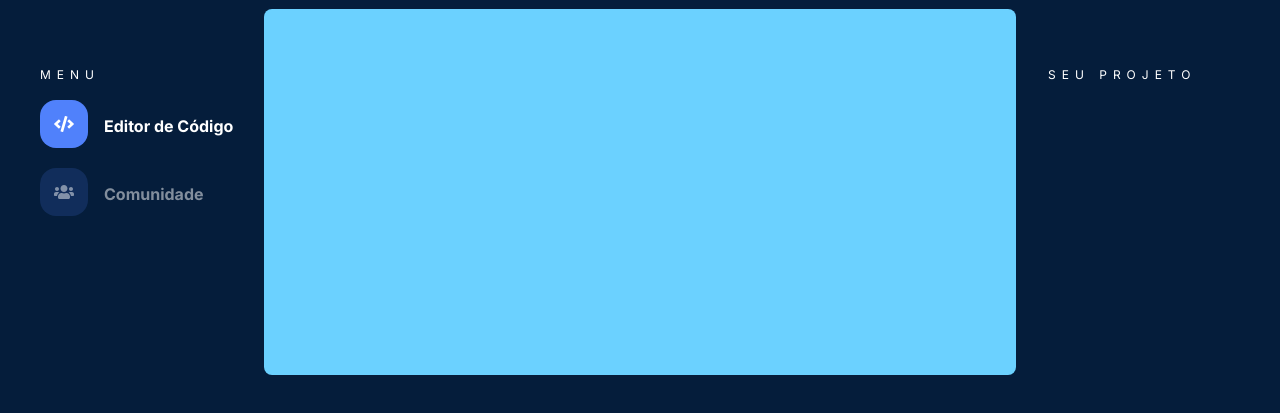
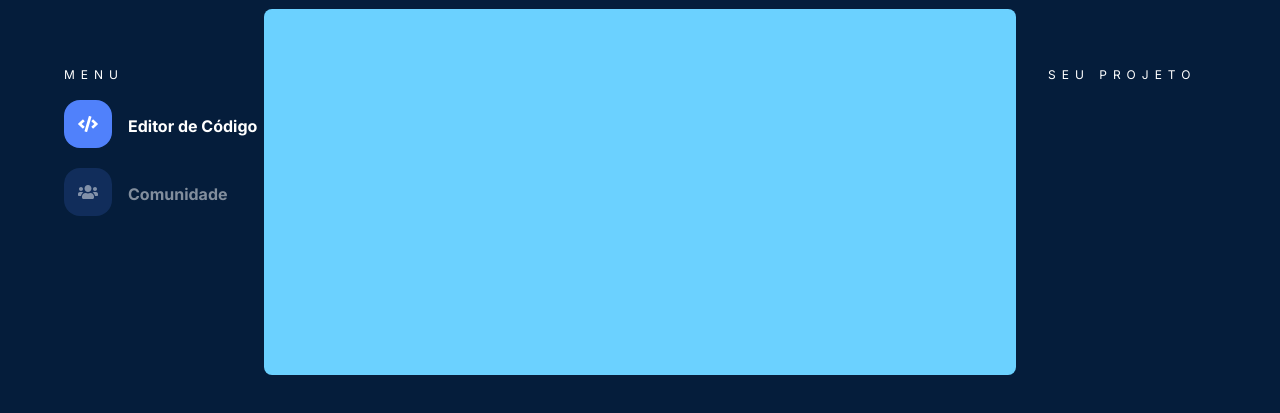
Before and after one commit to wendreslucas/Front-End-Challenge, a plain HTML site: page index.html in a window 1280 px wide. Shown: the part 79-492 px from the top of the page. Drawn offline with Linux system fonts and the light colour scheme.

Commit message:
ajuste .principal

```diff
--- a/assets/css/style.css
+++ b/assets/css/style.css
@@ -10,7 +10,6 @@ body {
 
 .cabecalho {
     position: relative;
-
     display: flex;
     justify-content: space-between;
     align-items: center;
@@ -61,16 +60,27 @@ body {
     background-position: center;
 }
 
+.principal {
+    position: relative;
+    display: flex;
+    justify-content: space-around;
+    align-items: center;
+
+
+}
+
 .menu {
-    display: grid;
-    grid-template-columns:1fr 1fr 1fr;
+    display: flex;
+
+    /* display: grid;
+    grid-template-columns:1fr 1fr 1fr; */
 }
 
 .menu-lateral {
     /* position: static; */
     width: 200px;
-    grid-column: 1;
-    grid-row: 1 / span 2;
+    /* grid-column: 1;
+    grid-row: 1 / span 2; */
     margin: 57.3px 0 0 32px;
 }
 
@@ -101,7 +111,7 @@ body {
 }
 
 .conteudo {
-    grid-column: 2;
+    /* grid-column: 2;     */
     padding: 32px;
     background: #6BD1FF;
     width:752px;
@@ -111,7 +121,7 @@ body {
 }
 
 .projeto {
-    grid-column:3;
+    /* grid-column:3; */
 }
 
 .projeto-heading {
@@ -125,8 +135,8 @@ body {
 .projeto-lateral {
     /* position: static; */
     width: 200px;
-    grid-column: 1;
-    grid-row: 1 / span 2;
+    /* grid-column: 1;
+    grid-row: 1 / span 2; */
     margin: 57.3px 0 0 32px ;
 }
 
--- a/index.html
+++ b/index.html
@@ -26,6 +26,7 @@
             <button class="cabecalho__menu" aria-label="Menu"><i></i></button>
         </div>
     </header>
+    <div class="principal">
         <main class="menu">
             <nav class="menu-lateral">
                 <ul class="menu__lista">
@@ -55,6 +56,7 @@
                 </div>
             </section>
         </main>
+    </div>
 </body>
 
 </html>
```
Lines whose indentation alone changed are shown as unchanged.
